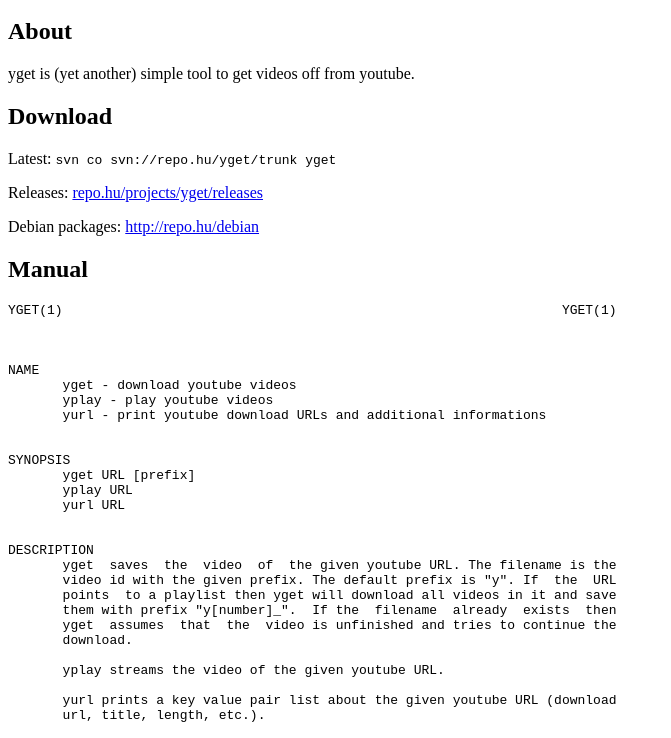
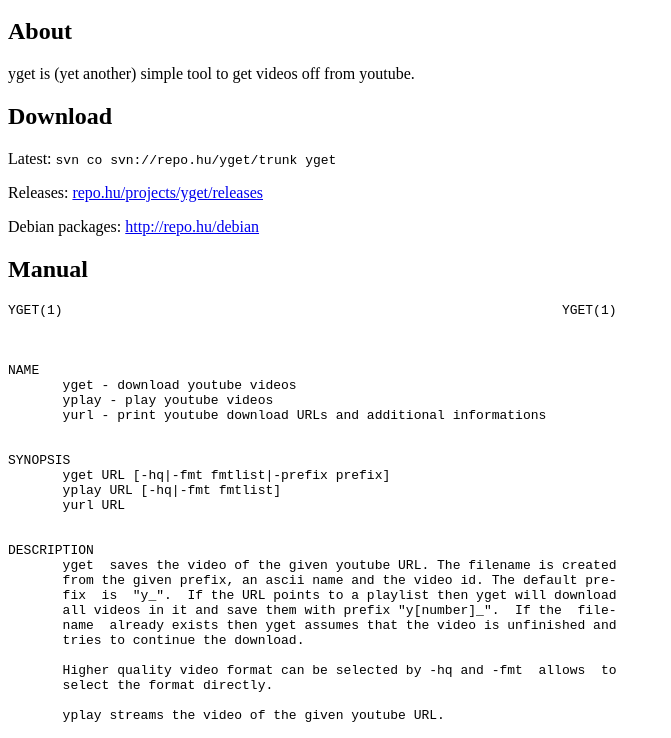
Before and after one commit to bobrippling/yget, a plain HTML site: page doc/index.html in a window 1280 px wide. Shown: the part 48-786 px from the top of the page, without its empty margins (0-671 px from the left). Drawn offline with Linux system fonts and the light colour scheme.

Commit message:
yget and yplay update with -hq and -fmt options
git-svn-id: svn://repo.hu/yget/trunk@88 5d7ccc2e-3d3d-4a69-aa5d-d189249cec18

```diff
--- a/doc/index.html
+++ b/doc/index.html
@@ -23,18 +23,21 @@ NAME
 
 
 SYNOPSIS
-       yget URL [prefix]
-       yplay URL
+       yget URL [-hq|-fmt fmtlist|-prefix prefix]
+       yplay URL [-hq|-fmt fmtlist]
        yurl URL
 
 
 DESCRIPTION
-       yget  saves  the  video  of  the given youtube URL. The filename is the
-       video id with the given prefix. The default prefix is "y". If  the  URL
-       points  to a playlist then yget will download all videos in it and save
-       them with prefix "y[number]_".  If the  filename  already  exists  then
-       yget  assumes  that  the  video is unfinished and tries to continue the
-       download.
+       yget  saves the video of the given youtube URL. The filename is created
+       from the given prefix, an ascii name and the video id. The default pre-
+       fix  is  "y_".  If the URL points to a playlist then yget will download
+       all videos in it and save them with prefix "y[number]_".  If the  file-
+       name  already exists then yget assumes that the video is unfinished and
+       tries to continue the download.
+
+       Higher quality video format can be selected by -hq and -fmt  allows  to
+       select the format directly.
 
        yplay streams the video of the given youtube URL.
 
@@ -55,9 +58,10 @@ NOTES
        be escaped in the shell. Internally these parameters are dropped,  only
        the video or playlist id is used.
 
-       yget  and  yplay  try to get a 640x360 resolution H.264 encoded version
-       (fmt=34).  For other versions see the download url## from yurl  (possi-
-       ble fmt parameters are 5 6 13 17 18 22 34 35 37 38 43 45)
+       yget and yplay try to get a 640x360 resolution  H.264  encoded  version
+       (fmt=34).   For  other versions see the download url## from yurl or use
+       -fmt.  (possible fmt parameters are 5 6 13 17 18 22 34 35 36 37  43  45
+       82 84 100 102)
 
        Any recent mplayer or vlc should be able to stream the video  from  the
        urls  printed  by  yurl.   Seeking in the stream might not work.  yplay
```
Also changed, not shown: 4 other files.
